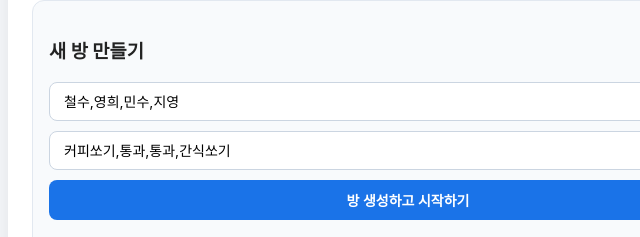
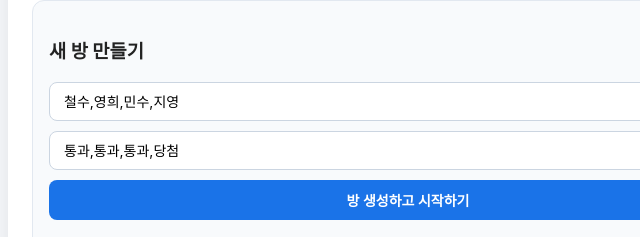
Before and after one commit to parkdaein/park-ladder, a plain HTML site: page index.html in a window 1280 px wide. Shown: the part 111-348 px from the top of the page, 232-872 px from the left. Drawn offline with Linux system fonts and the light colour scheme.

Commit message:
Update index.html

```diff
--- a/index.html
+++ b/index.html
@@ -38,7 +38,7 @@
       <input type="text" id="playersInput" placeholder="참가자 이름 (쉼표로 구분 예: 철수,영희,민수)" value="철수,영희,민수,지영" />
     </div>
     <div class="row">
-      <input type="text" id="prizesInput" placeholder="결과 항목 (인원수와 동일하게 예: 당첨,꽝,꽝,커피)" value="커피쏘기,통과,통과,간식쏘기" />
+      <input type="text" id="prizesInput" placeholder="결과 항목 (인원수와 동일하게 예: 당첨,꽝,꽝,커피)" value="통과,통과,통과,당첨" />
     </div>
     <button id="createRoomBtn" style="width: 100%;">방 생성하고 시작하기</button>
 
```
